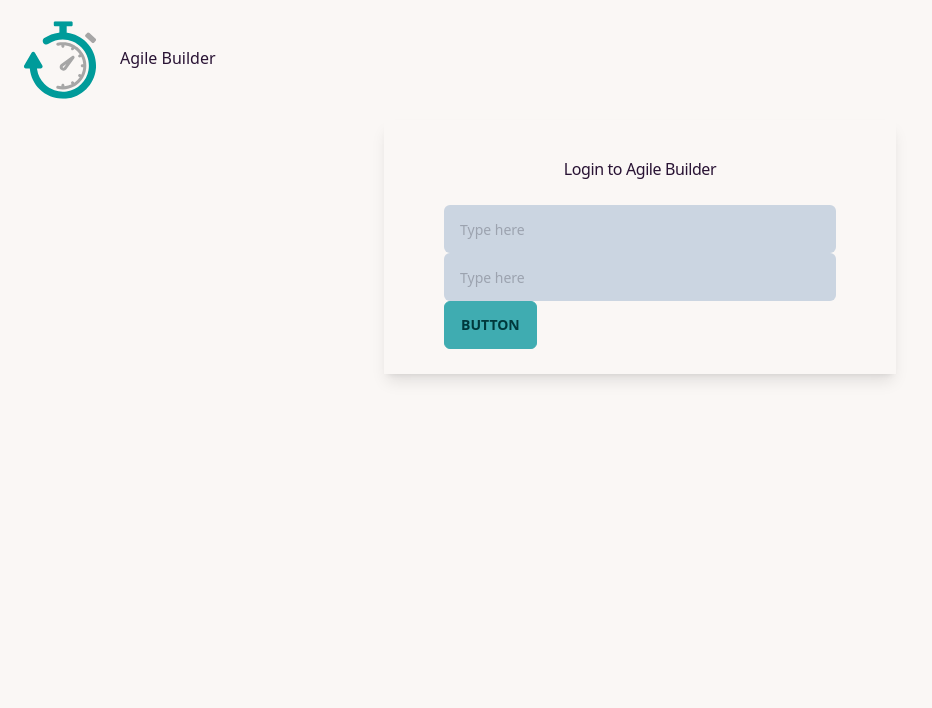
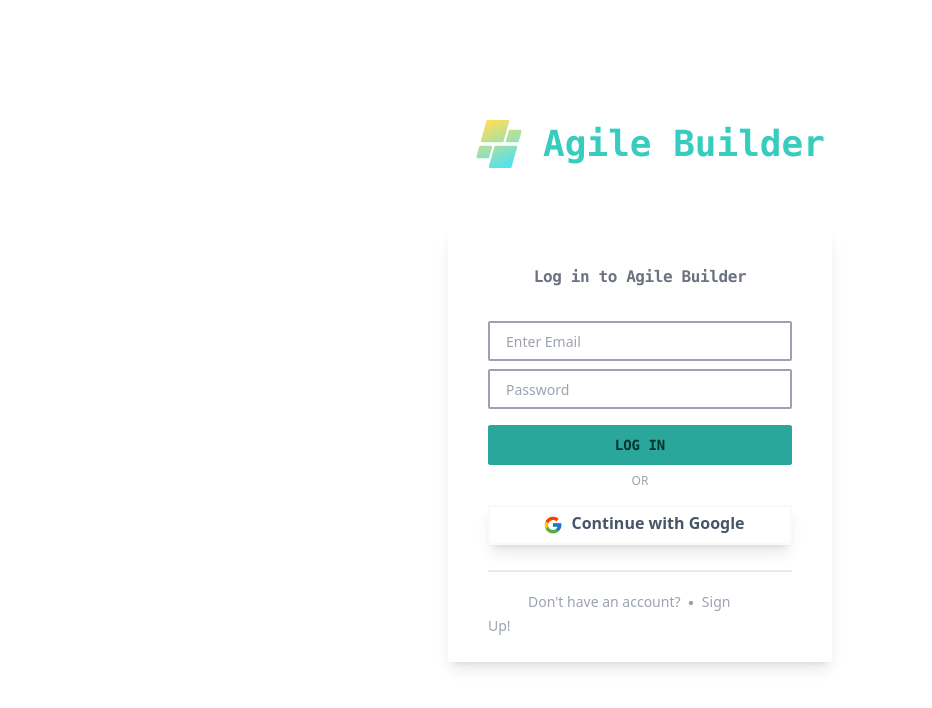
Before and after one commit to srshah27/agenda-builder, a Next.js app: page /Login in a window 1280 px wide. Shown: the top 708 px of the page, without its empty margins (0-932 px from the left). Built offline with nearby package versions, Linux system fonts and the light colour scheme.

Commit message:
login page done

```diff
--- a/src/pages/Login.js
+++ b/src/pages/Login.js
@@ -1,43 +1,54 @@
 import React from 'react'
-import { Formik, Form, Field, ErrorMessage } from 'formik'
+import { FcGoogle } from "react-icons/fc"
+import { RxDotFilled } from "react-icons/rx"
+// import { Formik, Form, Field, ErrorMessage } from 'formik'
 import Image from 'next/image'
 function Login() {
   return (
-    <div className="">
+    <div className=" mt-20">
+    <div className='flex items-center justify-center text-3xl md:text-4xl text-accent font-mono font-bold'>
       <Image
-        className="inline mx-auto"
-        src="/Planit.svg"
-        alt="Planit"
-        width={120}
-        height={150}
+        className="inline mx-5 my-8 w-10 h-10 md:w-12 md:h-16"
+        src="/logo.svg"
+        alt="agenda"
+        width={50}
+        height={63}
       />
       <span>Agile Builder</span>
+      </div>
 
-      <section className="w-full p-0">
-        <div className="mx-auto my-0 w-auto max-w-lg">
-          <div className="shadow-lg py-[25px] px-[40px]">
-            <h1 className="text-center text-base mt-3 mb-6 tracking-tight">
-              Login to Agile Builder
+      <section className="w-full p-5">
+        <div className="mx-auto my-0 w-96 max-w-lg shadow-lg py-[25px] px-[40px] rounded-sm bg-white">
+            <h1 className="text-center text-base mt-3 mb-6 font-mono font-semibold tracking-tight text-gray-500">
+              Log in to Agile Builder
             </h1>
-            <div className="flex flex-col items-center ">
-              <form className="block mt-0 w-full px-5">
+            <div className="  ">
+              <form className="block mt-0 w-50  ">
                 <input
                   type="text"
-                  placeholder="Type here"
-                  className="input-md bg-slate-300 transition-all duration-500 input-bordered w-full rounded-md"
+                  placeholder="Enter Email"
+                  className="input-md mt-2 transition-all duration-500 w-full h-10 rounded-sm border-gray-400 border-2"
                 />
                 <input
                   type="password"
-                  placeholder="Type here"
-                  className="input-md bg-slate-300 transition-all duration-500 input-bordered w-full rounded-md"
+                  placeholder="Password"
+                  className="input-md my-2 transition-all duration-500 input-bordered w-full h-10 rounded-sm  border-gray-400 border-2"
                 />
-                <button className="btn btn-active btn-primary rounded-md">Button</button>
+                <button className="btn btn-sm btn-active btn-accent w-full h-10 rounded-sm font-mono my-2">Log In</button>
+                <div className ="text-center text-gray-400 text-xs mb-4"> OR   </div>
+                <button className=" justify-center items-center  h-10 w-full text-center shadow-lg border-2 border-gray-50 rounded-sm">
+                <FcGoogle className="inline  w-5 h-auto mx-2 my-2 "/>
+                <div className=" inline font-bold text-slate-600">Continue with Google</div>
+                </button>
+                <div className="divider mt-6 h-1"></div>
+                <div className ="inline mx-10 text-gray-400 text-sm"> Don't have an account? <RxDotFilled className ="inline"/> Sign Up!   </div>
+
               </form>
             </div>
-          </div>
         </div>
       </section>
     </div>
+
   )
 }
 
--- a/tailwind.config.js
+++ b/tailwind.config.js
@@ -37,7 +37,20 @@
   //     },
   //   ],
   // },
+  // daisyui: {
+  //   themes: ["cupcake", ],
+  // },
   daisyui: {
-    themes: ["cupcake"],
+    themes: [
+      {
+        mytheme: {
+          primary: "#1CDAFF",
+          secondary: "#FEDC79",
+          accent: "#37cdbe",
+          neutral: "#3d4451",
+          "base-100": "#ffffff",
+        },
+      },
+    ],
   },
 }
```
Also changed, not shown: public/logo.svg (added).
